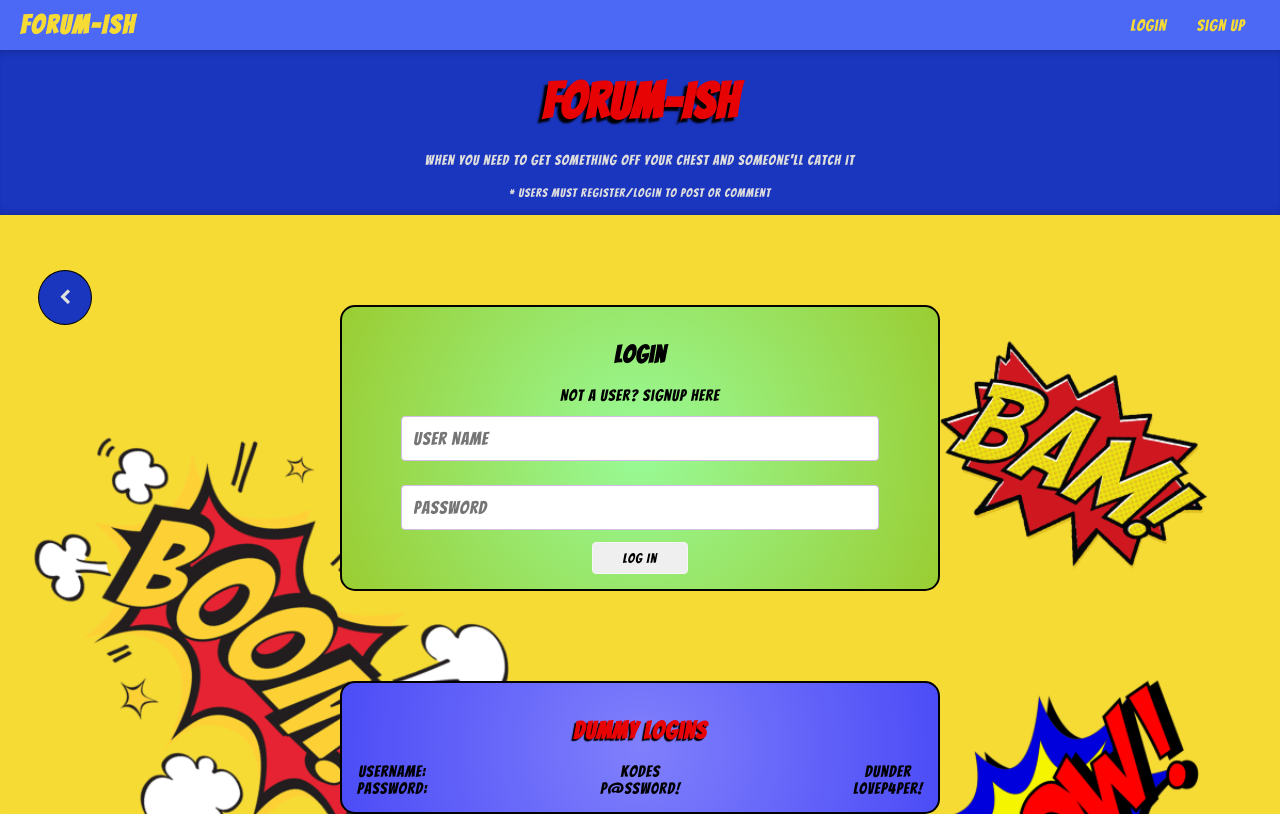
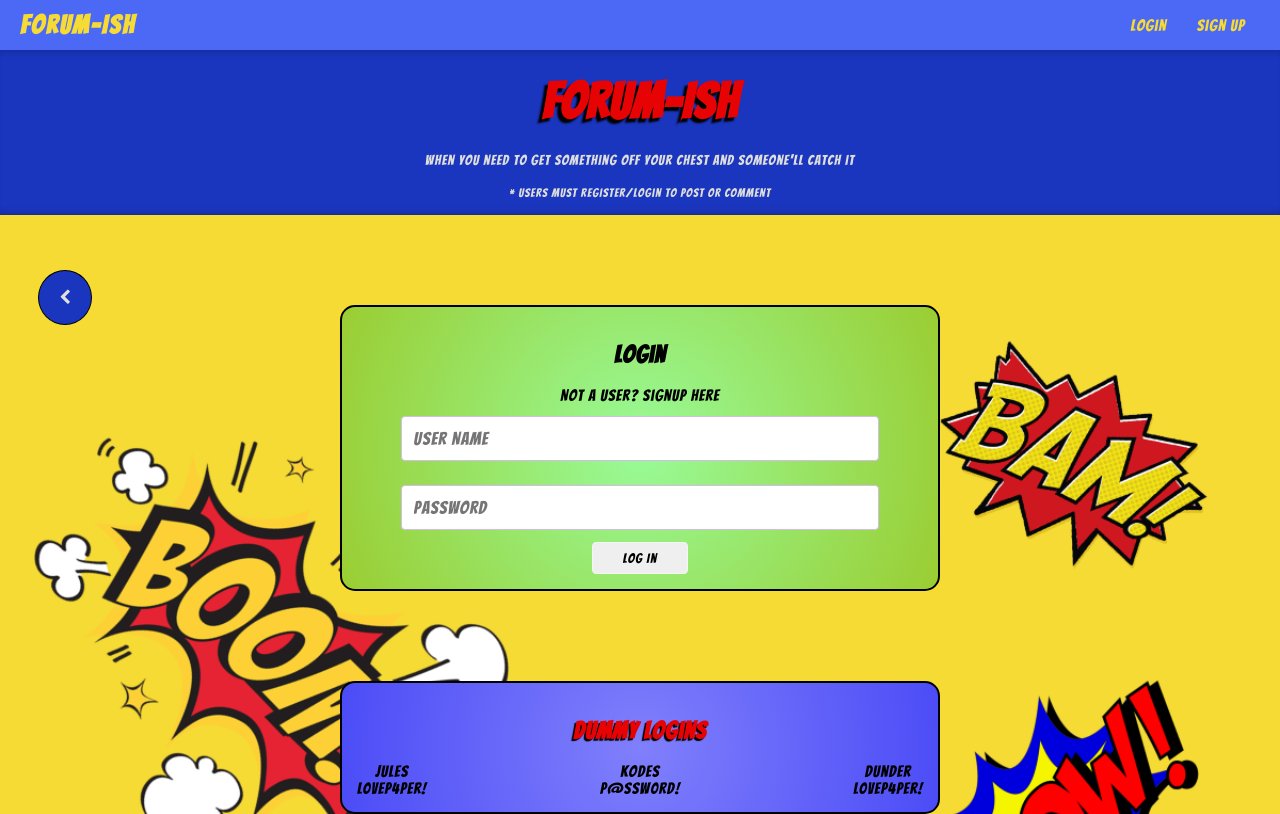
Before and after one commit to Kotieheim/Forum-ish, a React (Create React App) app: page /login in a window 1280 px wide. Built offline with nearby package versions, Linux system fonts and the light colour scheme.

Commit message:
dummy logins

```diff
--- a/src/config.js
+++ b/src/config.js
@@ -2,3 +2,5 @@ export default {
   API_ENDPOINT: "https://damp-ocean-50804.herokuapp.com/api",
   TOKEN_KEY: "stand-in-token"
 };
+
+// https://damp-ocean-50804.herokuapp.com/api
--- a/src/routes/LoginPage/LoginPage.css
+++ b/src/routes/LoginPage/LoginPage.css
@@ -20,6 +20,7 @@
 }
 
 .Dummy_logins {
+  flex-wrap: wrap;
   display: flex;
   justify-content: space-between;
   align-items: center;
--- a/src/routes/LoginPage/LoginPage.js
+++ b/src/routes/LoginPage/LoginPage.js
@@ -28,8 +28,8 @@ export class LoginPage extends Component {
           <h2>Dummy Logins</h2>
           <div className="Dummy_logins">
             <div className="Dummy_credentials">
-              <p>Username:</p>
-              <p>Password:</p>
+              <p>jules</p>
+              <p>L0veP4per!</p>
             </div>
 
             <div className="Dummy_credentials">
```
